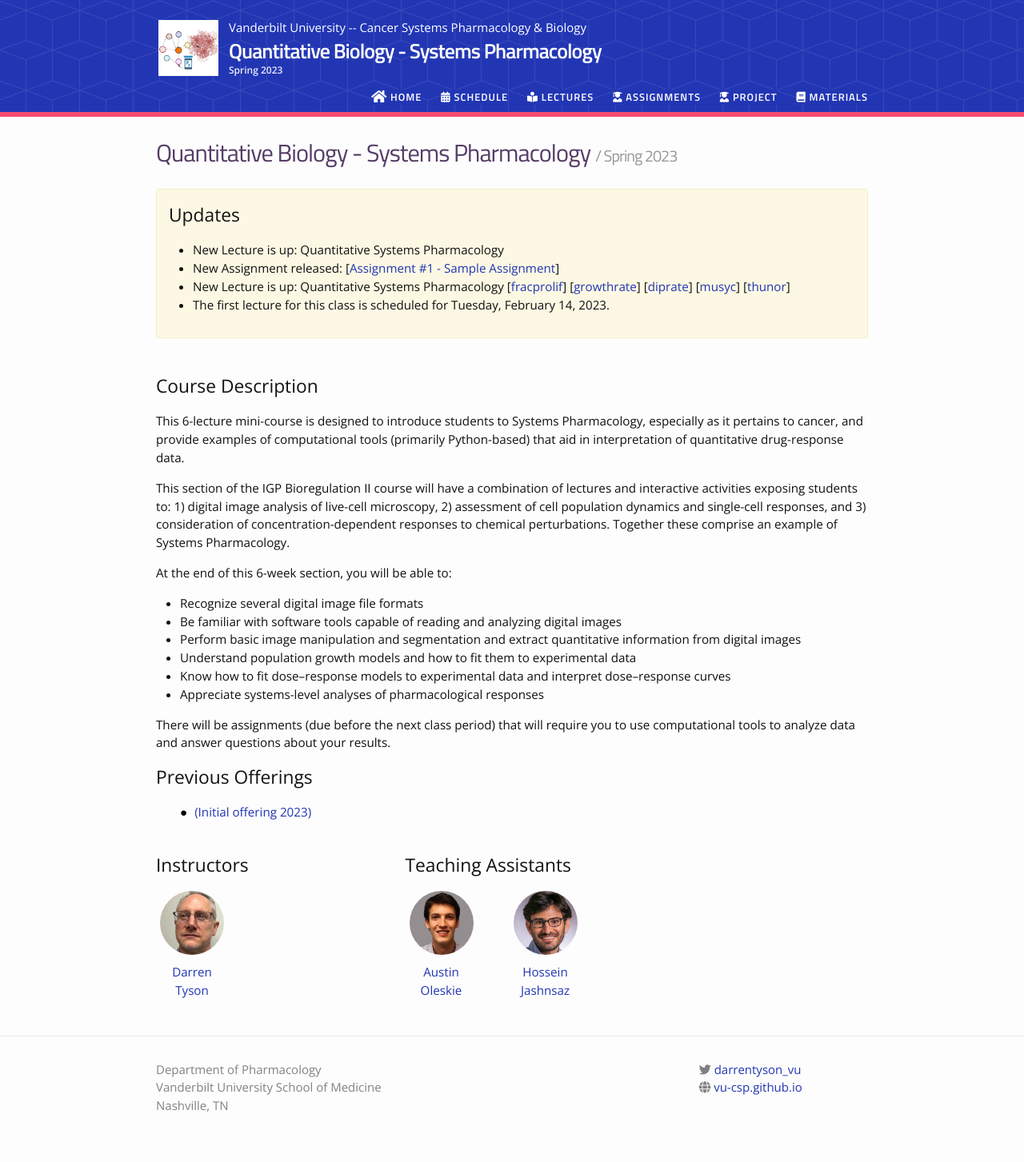
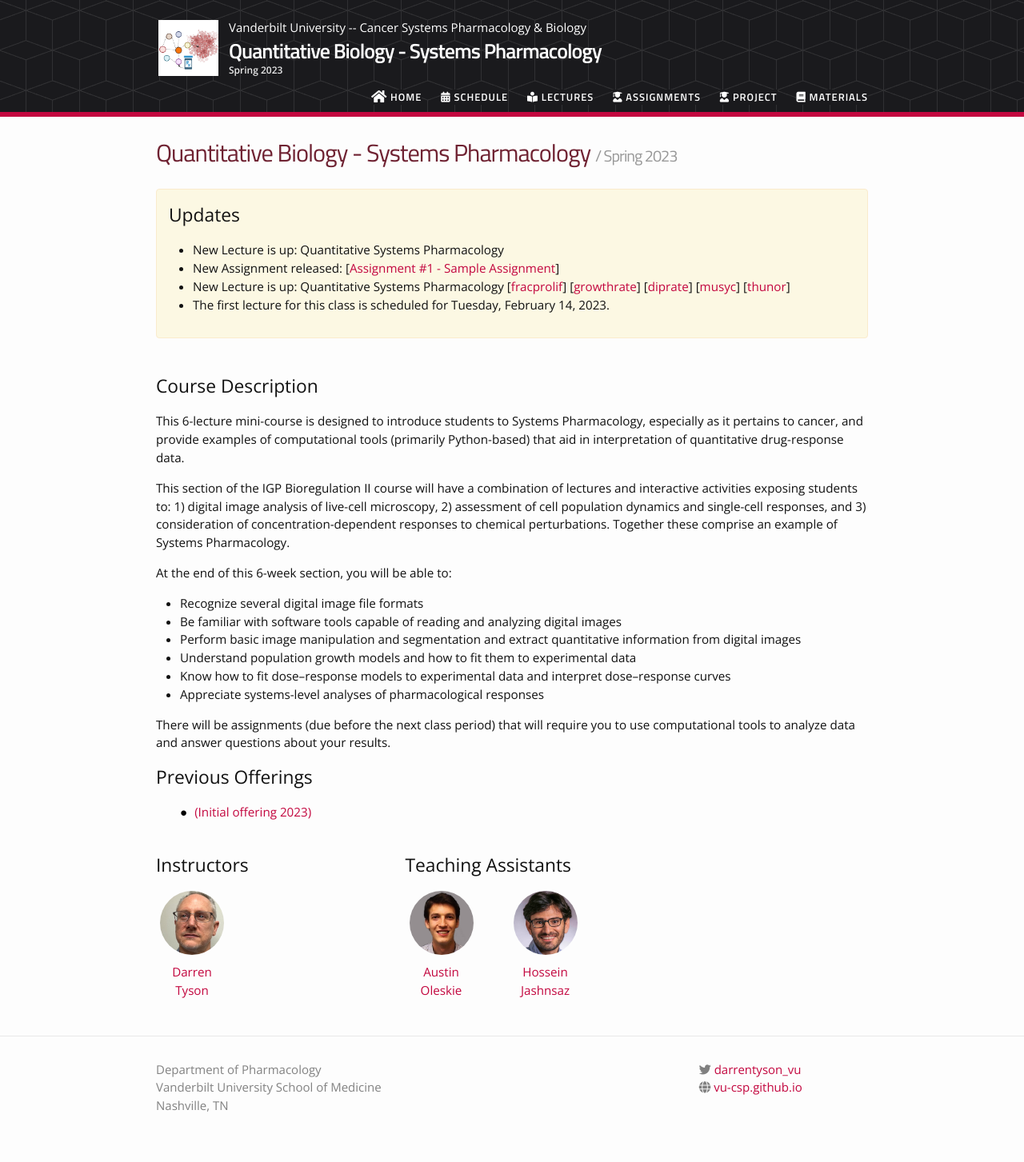
Before and after one commit to VU-CSP/QuantBio, a Jekyll site: the page built from index.md, in a window 1280 px wide. Shown: the whole page at 80% size. Built offline with Jekyll 4.4.1, drawn with Linux system fonts in a browser that asks for light colours; nearby versions of some CDN libraries.

Commit message:
Update _user_vars.scss

```diff
--- a/_sass/_user_vars.scss
+++ b/_sass/_user_vars.scss
@@ -15,13 +15,13 @@
 // $header-color: #336699;
 // $header-background-opacity: 0.5;
 
-// // theme #2
-// $primary-color:  #c3073f;
-// $accent-color: #c3073f;
-// $title-color: #6f2232;
-// $header-text-color: #fff;
-// $header-color: #1a1a1d;
-// $header-background-opacity: 0.5;
+// theme #2
+$primary-color:  #c3073f;
+$accent-color: #c3073f;
+$title-color: #6f2232;
+$header-text-color: #fff;
+$header-color: #1a1a1d;
+$header-background-opacity: 0.5;
 
 // // theme #3
 // $primary-color:  #05386b;
@@ -31,13 +31,13 @@
 // $header-text-color: #fff;
 // $header-background-opacity: 0.5;
 
-// theme #4
-$primary-color:  #2236b4;
-$accent-color: #f64c72;
-$title-color: #553d67;
-$header-color: #2236b4;
-$header-text-color: #fff;
-$header-background-opacity: 0.5;
+// // theme #4
+// $primary-color:  #2236b4;
+// $accent-color: #f64c72;
+// $title-color: #553d67;
+// $header-color: #2236b4;
+// $header-text-color: #fff;
+// $header-background-opacity: 0.5;
 
 // // theme #5
 // $primary-color:  #9a1750;
```
